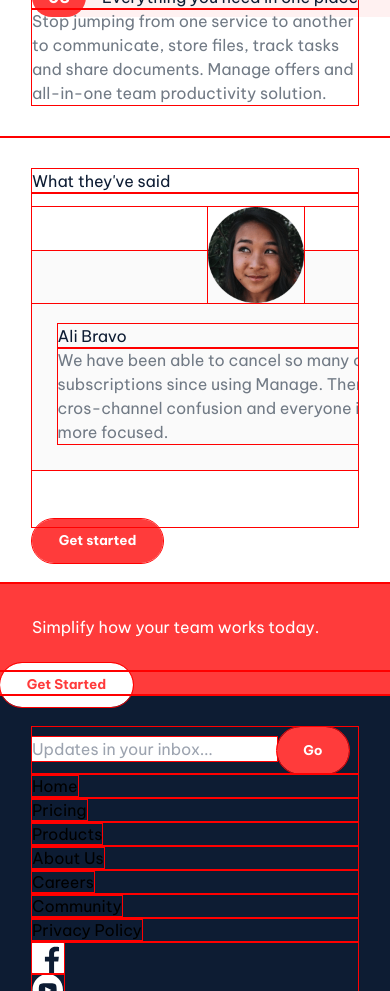
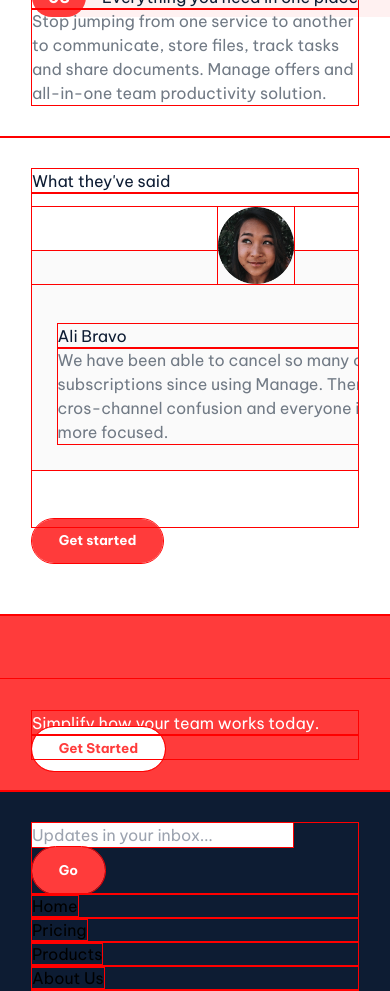
Before and after one commit to JacobJax/manage-landing-page, a React (Vite) app: page / in a window 390 px wide. Shown: the part 1160-2151 px from the top of the page. Built offline with nearby package versions, Linux system fonts and the light colour scheme.

Commit message:
retouch footer

```diff
--- a/src/components/Calltoaction.css
+++ b/src/components/Calltoaction.css
@@ -1,8 +1,12 @@
 #calltoaction {
    background-color: var(--bright-red);
    color: #fff;
+   padding-top: 4rem;
 }
 .btn-white {
    background-color: #fff;
    color: var(--bright-red);
 }
+/* #calltoaction h1 {
+   min-width: 24rem;
+} */
--- a/src/components/Calltoaction.jsx
+++ b/src/components/Calltoaction.jsx
@@ -5,12 +5,14 @@ export default function Calltoaction() {
       <section id="calltoaction"
          className='
             text-center
-            p-16
+            pt-16
          '
       >
-         <h1 className='text-5xl font-bold mb-6 container'>Simplify how your team works today.</h1>
-         <div className="btn-container p-2 my-4">
-            <a href="#" className="btn btn-white">Get Started</a>
+         <div className="container">
+            <h1 className='text-5xl font-bold mb-6'>Simplify how your team works today.</h1>
+            <div className="btn-container p-2 my-8">
+               <a href="#" className="btn btn-white">Get Started</a>
+            </div>
          </div>
       </section>
    )
--- a/src/components/Footer.css
+++ b/src/components/Footer.css
@@ -3,7 +3,7 @@ footer {
 }
 
 :is(footer) input {
-   width: 75%;
+   width: 80%;
 }
 :is(footer) .btn {
    background-color: var(--bright-red);
@@ -29,12 +29,14 @@ footer {
    }
    #social-links {
       grid-area: socials;
+      align-self: end;
    }
    #footer-logo {
       grid-area: logo;
    }
    #copyright-message {
       grid-area: message;
+      align-self: end;
    }
    :is(footer) input {
       width: 69%;
--- a/src/components/Footer.jsx
+++ b/src/components/Footer.jsx
@@ -11,7 +11,7 @@ export default function Footer() {
       <footer className="text-white">
          <div className="container" id='footer-container'>
             <div className="footer-conten" id="update-form">
-               <form action="" className='flex justify-between max-w-md py-8'>
+               <form action="" className='flex justify-between gap-4 md:max-w-md py-8'>
                   <input type="text" className='p-2 rounded-3xl text-sm' name="email" id="email" placeholder='Updates in your inbox...' />
                   <button type='submit' className="btn">Go</button>
                </form>
@@ -41,7 +41,7 @@ export default function Footer() {
                </div>
             </div>
             <div className="footer-content" id="footer-logo">
-               <div className='grid place-items-center p-16'>
+               <div className='grid place-items-center p-16 md:p-8'>
                   <img src={Logo} alt="" />
                </div>
             </div>
--- a/src/components/Testimonial.css
+++ b/src/components/Testimonial.css
@@ -1,3 +1,6 @@
+#testimonial {
+   padding-bottom: 4rem;
+}
 .testimony {
    background-color: var(--very-light-gray);
    padding: 1.6rem;
@@ -6,8 +9,8 @@
    width: 25%;
 }
 .testimony-img img {
-   height: 6rem;
-   width: 6rem;
+   height: 4.8rem;
+   width: 4.8rem;
 }
 .testimony-img {
    position: absolute;
```
